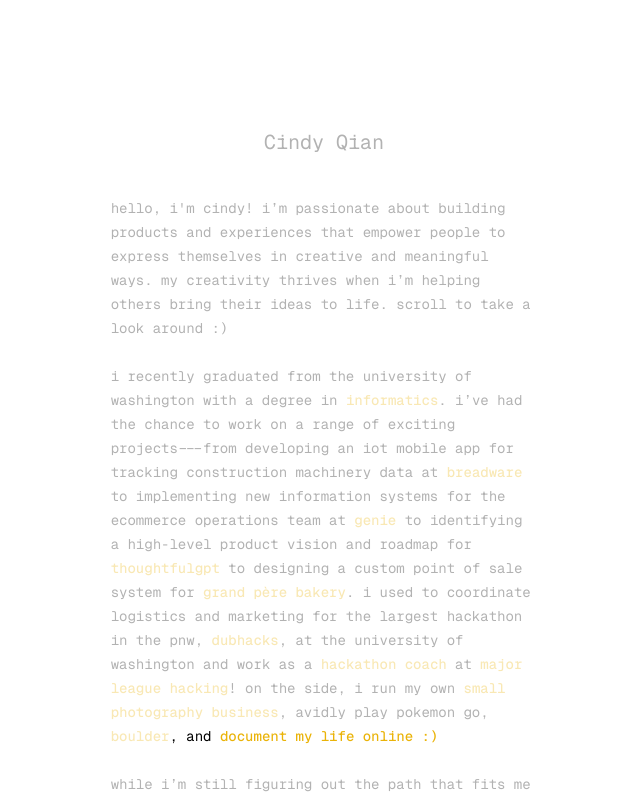
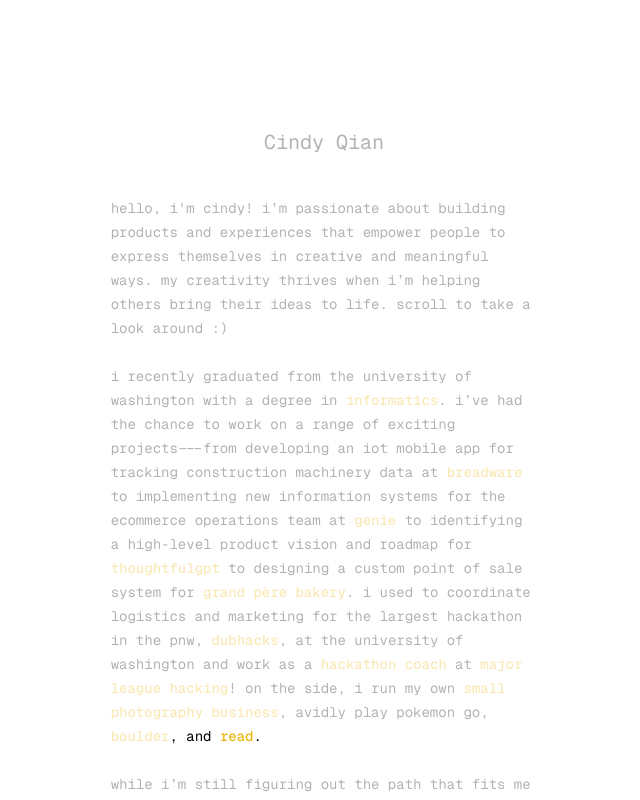
Before and after one commit to cindyqian/cindyqsite, a React (Create React App) app: page / in a window 1280 px wide. Shown: the top 800 px of the page, without its empty margins (316-956 px from the left). Built offline with nearby package versions, Linux system fonts and the light colour scheme.

Commit message:
changed content to reading

```diff
--- a/src/components/App.js
+++ b/src/components/App.js
@@ -4,7 +4,7 @@ import { ColorfulLink } from './ColorfulLink.js';
 import React from 'react';
 import { Parallax } from 'react-scroll-parallax';
 
-// import { useRef, useEffect, useState } from 'react';
+import { useRef, useEffect, useState } from 'react';
 
 
 
@@ -53,6 +53,10 @@ function App() {
   window.onscroll = function() {
     checkImageVisibility()
   };
+
+  // window.onbeforeunload = function (event) {
+  //   window.scrollTo(0, 0);
+  // }
 
 
   // this updates imagesOnScreen to track which images are on screen out of all the possible images
@@ -182,8 +186,11 @@ function App() {
 
               <p className="text-sm text-left font-[family-name:var(--font-geist-mono)] lowercase inline " id="content">
                 , and
-                <ColorfulLink link="https://www.instagram.com/cindyqiann/" text=" document my life online :)"></ColorfulLink>
+                <ColorfulLink link="https://www.goodreads.com/user/show/175062130-cindy-qian" text=" read"></ColorfulLink>
+                .
                 <br></br><br></br>
+                {/* <ColorfulLink link="https://www.instagram.com/cindyqiann/" text=" document my life online :)"></ColorfulLink>
+                <br></br><br></br> */}
               </p>
 
               <p className="text-sm text-left font-[family-name:var(--font-geist-mono)] lowercase inline " id="rest">
@@ -365,14 +372,14 @@ function App() {
               <div className="table-row " id="contentImages">
                 <div className="table-cell">
                   <img
-                  src={require("../images/mtstawamus.jpeg")}
+                  src={require("../images/gasbill.png")}
                   alt="Cindy Qian taking a selfie" />
                 </div>
                 <div className="table-cell">
                 </div>
                 <div className="table-cell">
                   <img
-                    src={require("../images/lassensquat.png")}
+                    src={require("../images/teacomic.png")}
                     alt="Cindy Qian squatting" />
                 </div>
               </div>
```
Also changed, not shown: 2 other files (tests, documents, lock files or other folders).
